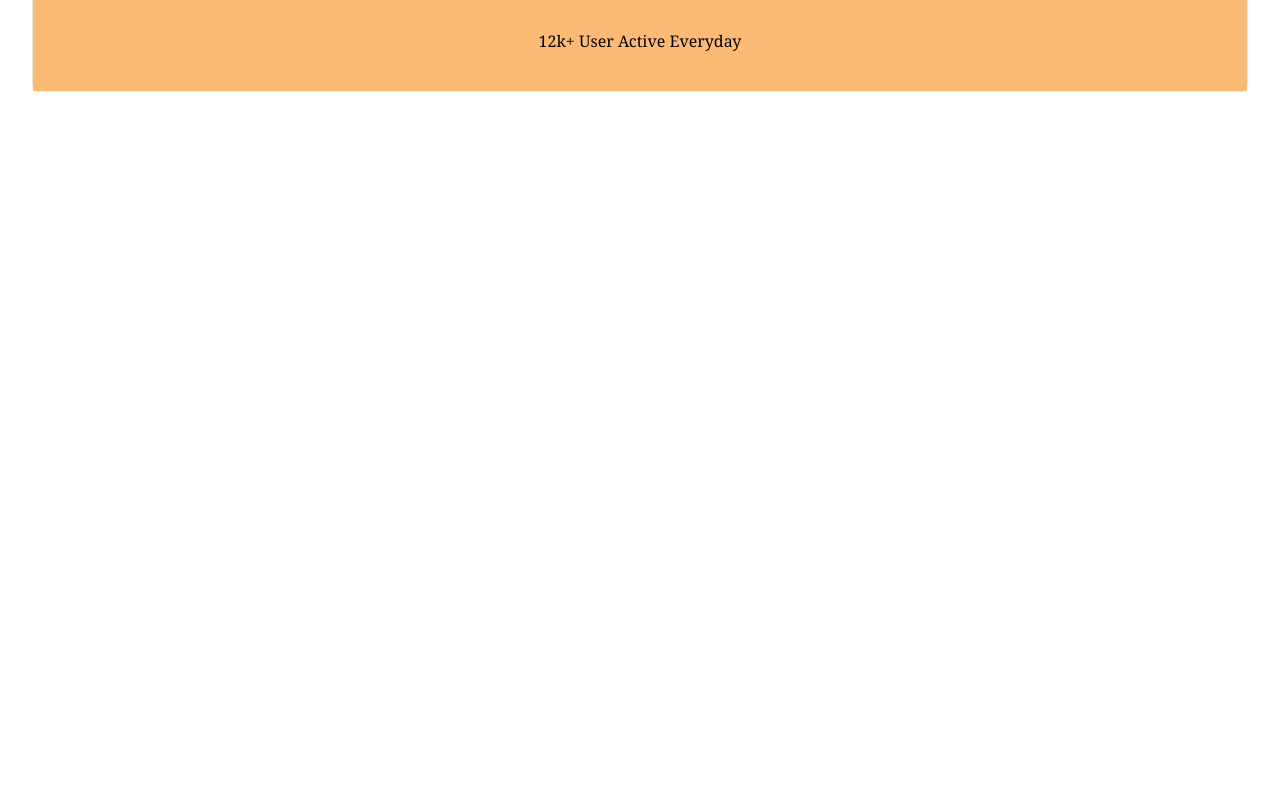
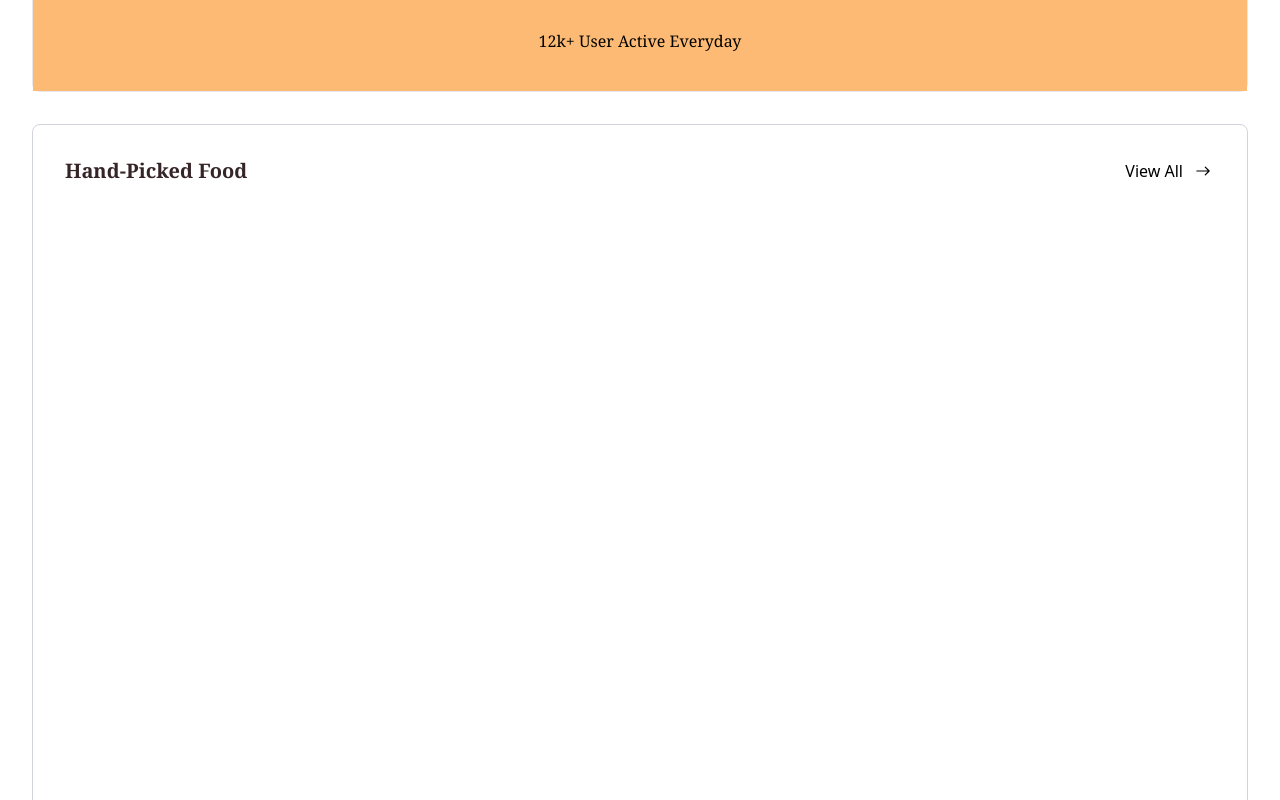
Before and after one commit to radhikasharma18/e-commerce-platform, a React (Vite) app: page / in a window 1280 px wide. Shown: the part 1240-2040 px from the top of the page. Before the commit the page ends 1364 px from the top, so only its background shows below. Built offline with nearby package versions, Linux system fonts and the light colour scheme.

Commit message:
half home page complete

```diff
--- a/src/pages/Home.jsx
+++ b/src/pages/Home.jsx
@@ -64,7 +64,7 @@ const Home = () => {
             </div>
             <div className='mt-4'><img src={banner6} className='md:w-[330px] w-[300px]  md:h-[200px] h-[300px] pb-4 '/></div>
           </div>
-          <div className='md:w-[100%] w-[100%] md:h-[60%] h-[100%]'><img src={banner7} className='w-[350px] h-[300px] ' /></div>
+          <div className='md:w-[100%] w-[100%] md:h-[60%] h-[100%]'><img src={banner7} className='w-[350px] h-[285px] ' /></div>
         </div>
       </div>
 </div>
@@ -109,6 +109,14 @@ const Home = () => {
   </div>
   <div className='bg-orange-300 w-[100%] lg:h-[25%] h-[10%] flex justify-center items-center font-serif'>12k+ User Active Everyday </div>
   </div>
+<div className='h-[100vh] rounded-lg border-[1px] border-gray-300  my-8'>
+
+   <div className='flex justify-between p-8' >
+    <div className='text-xl font-serif text-[#362526] font-bold'>Hand-Picked Food</div>
+    <div className='flex items-center gap-2 group hover:text-lg hover:underline '>View All <span className='text-2xl group-hover:text-4xl hover-underline'><IoIosArrowRoundForward /></span></div>
+  </div>
+  <div></div>
+</div>
     </div>
   );
 };
```
